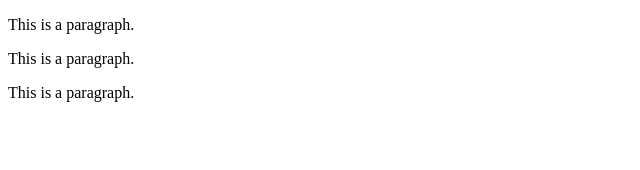
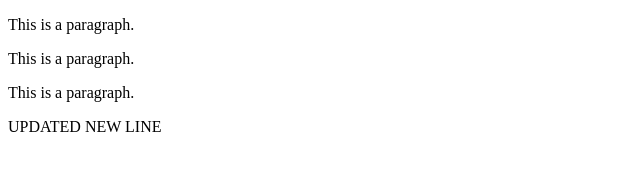
Before and after one commit to Eruday/DotNet, a plain HTML site: page home.html in a window 1280 px wide. Shown: the whole page, without its empty margins (0-640 px from the left). Drawn offline with Linux system fonts and the light colour scheme.

Commit message:
Update home.html

```diff
--- a/home.html
+++ b/home.html
@@ -6,5 +6,7 @@
 <p>This is a paragraph.</p>
 <p>This is a paragraph.</p>
 
+  <p>UPDATED NEW LINE </p>
+
 </body>
 </html>
```
